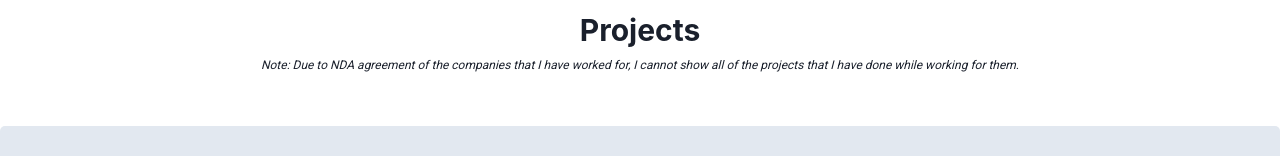
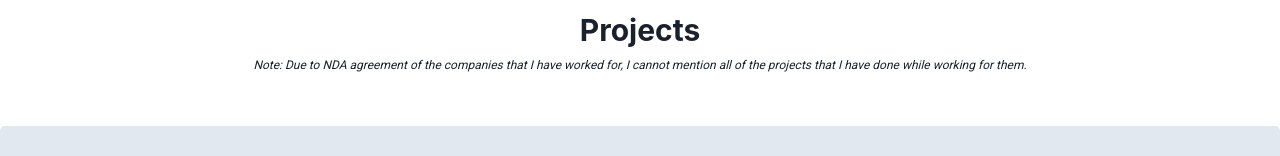
Before and after one commit to M-Blaze/Portfolio, a Next.js app: page /homepage/views/Projects/Projects in a window 1280 px wide. Shown: the top 156 px of the page. Built offline with nearby package versions, Linux system fonts and the light colour scheme.

Commit message:
chore: Update texts in project component.

```diff
--- a/src/pages/homepage/views/Projects/Projects.tsx
+++ b/src/pages/homepage/views/Projects/Projects.tsx
@@ -10,8 +10,8 @@ const Projects = () => {
             Projects
           </Heading>
           <em className="text-xs">
-            Note: Due to NDA agreement of the companies that I have worked for, I cannot show all of the projects that I
-            have done while working for them.
+            Note: Due to NDA agreement of the companies that I have worked for, I cannot mention all of the projects
+            that I have done while working for them.
           </em>
         </Box>
         <div className="content-wrap">
--- a/tsconfig.json
+++ b/tsconfig.json
@@ -13,7 +13,11 @@
     "resolveJsonModule": true,
     "isolatedModules": true,
     "jsx": "preserve",
-    "incremental": true
+    "incremental": true,
+    "baseUrl": ".",
+    "paths": {
+      "@/components/*": ["./src/components/*"]
+    }
   },
   "include": ["next-env.d.ts", "**/*.ts", "**/*.tsx"],
   "exclude": ["node_modules"]
```
